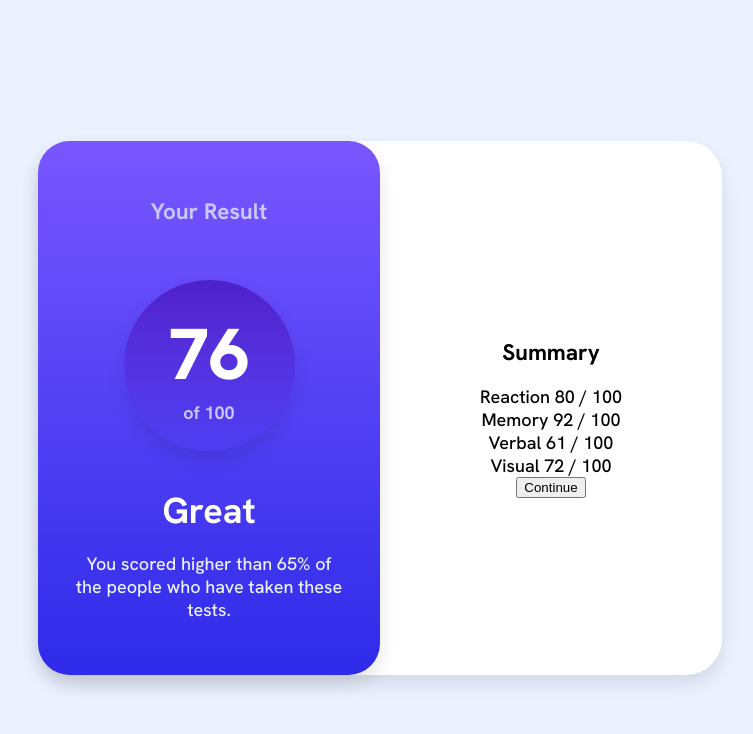
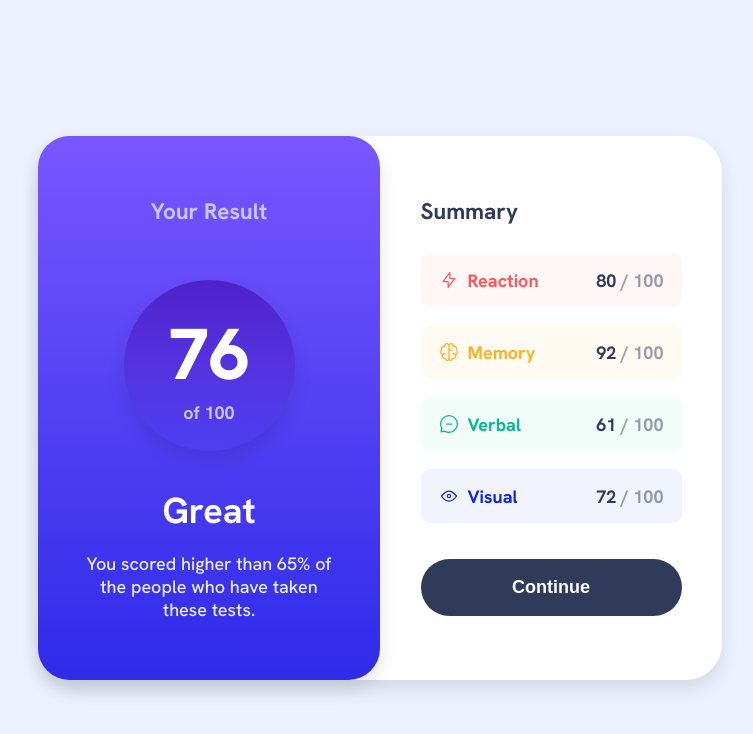
Before and after one commit to mreed4/results-summary, a plain HTML site: page index.html in a window 1280 px wide. Shown: the whole page, without its empty margins (260-1013 px from the left). Drawn offline with Linux system fonts and the light colour scheme.

Commit message:
Desktop complete

```diff
--- a/index.html
+++ b/index.html
@@ -22,11 +22,35 @@
       </div>
       <div class="summary">
         <h2>Summary</h2>
-        <div>Reaction 80 / 100</div>
-        <div>Memory 92 / 100</div>
-        <div>Verbal 61 / 100</div>
-        <div>Visual 72 / 100</div>
-        <button>Continue</button>
+        <div class="score-part reaction">
+          <div class="icon-and-title">
+            <img src="./assets/images/icon-reaction.svg" alt="Reaction" class="icon reaction"
+            <span>Reaction</span>
+          </div>
+          <span class="score-x-of-100"><span>80</span> / 100</span>
+        </div>
+        <div class="score-part memory">
+          <div class="icon-and-title">
+            <img src="./assets/images/icon-memory.svg" alt="Memory" class="icon memory"
+            <span>Memory</span>
+          </div>
+          <span class="score-x-of-100"><span>92</span> / 100</span>
+        </div>
+        <div class="score-part verbal">
+          <div class="icon-and-title">
+            <img src="./assets/images/icon-verbal.svg" alt="Verbal" class="icon verbal"
+            <span>Verbal</span>
+          </div>
+          <span class="score-x-of-100"><span>61</span> / 100</span>
+        </div>
+        <div class="score-part visual">
+          <div class="icon-and-title">
+            <img src="./assets/images/icon-visual.svg" alt="Visual" class="icon visual"
+            <span>Visual</span>
+          </div>
+          <span class="score-x-of-100"><span>72</span> / 100</span>
+        </div>
+        <button class="main-button">Continue</button>
       </div>
     </div>
     <div class="attribution" style="display: none">
--- a/style.css
+++ b/style.css
@@ -18,6 +18,8 @@
   --light-royal-blue: hsl(241, 81%, 54%);
   --violet-blue: hsla(256, 72%, 46%, 1);
   --persian-blue: hsla(241, 72%, 46%, 0);
+
+  --gradient-blue-purple: linear-gradient(to bottom, var(--light-slate-blue), var(--light-royal-blue));
 
   background-color: var(--pale-blue);
   font-family: "Hanken Grotesk", sans-serif;
@@ -56,6 +58,7 @@ h2 {
 }
 
 .container > div {
+  padding: 2.25rem;
   display: flex;
   flex-direction: column;
   align-items: center;
@@ -64,7 +67,6 @@ h2 {
 }
 
 .results {
-  padding: 2rem;
   color: var(--white);
   display: flex;
   flex-direction: column;
@@ -74,7 +76,7 @@ h2 {
   background-color: var(--white);
   border-radius: 1.75rem;
   box-shadow: 0 0.5rem 1rem rgba(0, 0, 0, 0.1);
-  background: linear-gradient(to bottom, var(--light-slate-blue), var(--light-royal-blue));
+  background: var(--gradient-blue-purple);
 }
 
 .results h2 {
@@ -115,4 +117,88 @@ h2 {
 }
 
 .summary {
+  height: 100%;
+  color: var(--dark-gray-blue);
+  display: flex;
+  flex-direction: column;
+  align-items: center;
+  justify-content: space-around;
 }
+
+.summary h2 {
+  color: var(--dark-gray-blue);
+  align-self: flex-start;
+}
+
+.score-part {
+  height: 3rem;
+  padding: 0.5rem 1rem;
+  margin: 0.5rem 0;
+  border-radius: 0.5rem;
+  width: 100%;
+  display: flex;
+  flex-direction: row;
+  align-items: center;
+  justify-content: space-between;
+  font-weight: 700;
+}
+
+.score-part:last-of-type {
+  margin-bottom: 2rem;
+}
+
+.icon-and-title {
+  display: flex;
+  flex-direction: row;
+  align-items: center;
+}
+
+.score-part.reaction {
+  color: var(--light-red);
+  background-color: hsla(0, 100%, 67%, 0.05);
+}
+
+.score-part.memory {
+  color: var(--orangey-yellow);
+  background-color: hsla(39, 100%, 56%, 0.05);
+}
+
+.score-part.verbal {
+  color: var(--green-teal);
+  background-color: hsla(166, 100%, 37%, 0.05);
+}
+
+.score-part.visual {
+  color: var(--cobalt-blue);
+  background-color: hsla(234, 85%, 45%, 0.05);
+}
+
+.icon {
+  margin-right: 0.5rem;
+}
+
+.score-x-of-100 {
+  color: hsla(224, 30%, 27%, 0.5);
+  /* font-weight: 500; */
+}
+
+.score-x-of-100 > span {
+  color: var(--dark-gray-blue);
+}
+
+button.main-button {
+  /* margin-top: 2rem; */
+  padding: 1rem 2rem;
+  border-radius: 2rem;
+  border: none;
+  background-color: var(--dark-gray-blue);
+  color: var(--white);
+  font-weight: 700;
+  font-size: 1rem;
+  cursor: pointer;
+  width: 100%;
+}
+
+button.main-button:hover {
+  background: var(--gradient-blue-purple);
+}
```
